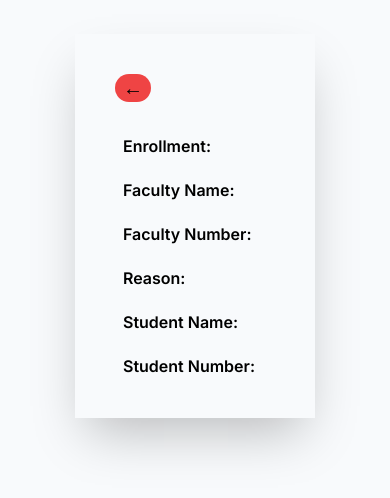
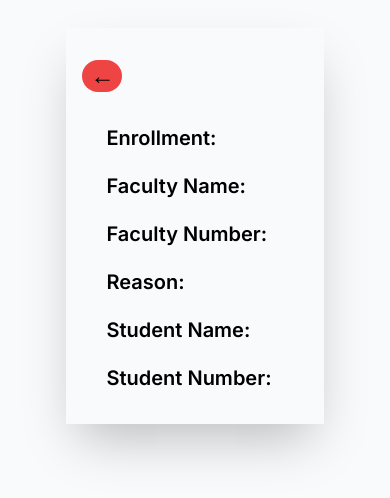
Before and after one commit to renji18/examifyr, a Next.js app: page /student in a window 390 px wide. Shown: the part 196-694 px from the top of the page. Built offline with nearby package versions, Linux system fonts and the light colour scheme.

Commit message:
responsive test 2

```diff
--- a/src/app/student/page.jsx
+++ b/src/app/student/page.jsx
@@ -21,10 +21,10 @@ const Student = () => {
     <>
       {data !== null ? (
         <div className="absolute inset-0 z-10 h-screen bg-slate-50 flex items-center justify-center flex-col space-y-4 ">
-          <div className="shadow-2xl flex flex-col gap-8 p-10 ">
+          <div className="shadow-2xl flex mx-5 md:mx-0 flex-col gap-8 p-8">
             <div>
               <button
-                className="cursor-pointer bg-red-500 px-2 md:px-4 md:pb-1 text-xl md:text-3xl rounded-full   "
+                className="cursor-pointer -ml-4 bg-red-500 px-2 md:px-4 md:pb-1 text-2xl md:text-3xl rounded-full   "
                 onClick={() => router.push("/")}
               >
                 &larr;
@@ -38,37 +38,30 @@ const Student = () => {
               </center>
             ) : (
               <div className="flex flex-col gap-5">
-                <p className="font-semibold sm:items-center flex flex-col sm:flex-row sm:text-lg text-opacity-60 text-black px-2 ">
-                  {" "}
-                  <span className="sm:text-xl mr-3 text-black">
-                    Enrollment:
-                  </span>{" "}
+                <p className="font-semibold sm:items-center flex flex-col sm:flex-row text-lg text-opacity-60 text-black px-2 ">
+                  <span className="text-xl mr-3 text-black">Enrollment:</span>
                   <span>{data?.enrollment}</span>
                 </p>
-                <p className=" font-semibold sm:items-center  flex flex-col sm:flex-row sm:text-lg text-opacity-60  text-black px-2">
-                  <span className="sm:text-xl mr-3 text-black">
-                    Faculty Name:
-                  </span>{" "}
+                <p className=" font-semibold sm:items-center  flex flex-col sm:flex-row text-lg text-opacity-60  text-black px-2">
+                  <span className="text-xl mr-3 text-black">Faculty Name:</span>{" "}
                   <span>{data?.facultyName}</span>
                 </p>
-                <p className="font-semibold  sm:items-center flex flex-col sm:flex-row sm:text-lg text-opacity-60 text-black px-2">
-                  <span className="sm:text-xl mr-3 text-black">
+                <p className="font-semibold  sm:items-center flex flex-col sm:flex-row text-lg text-opacity-60 text-black px-2">
+                  <span className="text-xl mr-3 text-black">
                     Faculty Number:
                   </span>{" "}
                   <span>{data?.facultyNumber}</span>
                 </p>
-                <p className="font-semibold sm:items-center  flex flex-col sm:flex-row sm:text-lg text-opacity-60 text-black px-2">
-                  <span className="sm:text-xl mr-3 text-black">Reason:</span>{" "}
+                <p className="font-semibold sm:items-center  flex flex-col sm:flex-row text-lg text-opacity-60 text-black px-2">
+                  <span className="text-xl mr-3 text-black">Reason:</span>{" "}
                   <span>{data?.reason}</span>
                 </p>
-                <p className="font-semibold sm:items-center flex flex-col sm:flex-row sm:text-lg text-opacity-60 text-black px-2">
-                  <span className="sm:text-xl mr-3 text-black">
-                    Student Name:
-                  </span>{" "}
+                <p className="font-semibold sm:items-center flex flex-col sm:flex-row text-lg text-opacity-60 text-black px-2">
+                  <span className="text-xl mr-3 text-black">Student Name:</span>{" "}
                   <span>{data?.studentName}</span>
                 </p>
-                <p className="font-semibold sm:items-center flex flex-col sm:flex-row sm:text-lg text-opacity-60 text-black px-2">
-                  <span className="sm:text-xl mr-3 text-black">
+                <p className="font-semibold sm:items-center flex flex-col sm:flex-row text-lg text-opacity-60 text-black px-2">
+                  <span className="text-xl mr-3 text-black">
                     Student Number:
                   </span>{" "}
                   <span>{data?.studentsNumber}</span>
```
